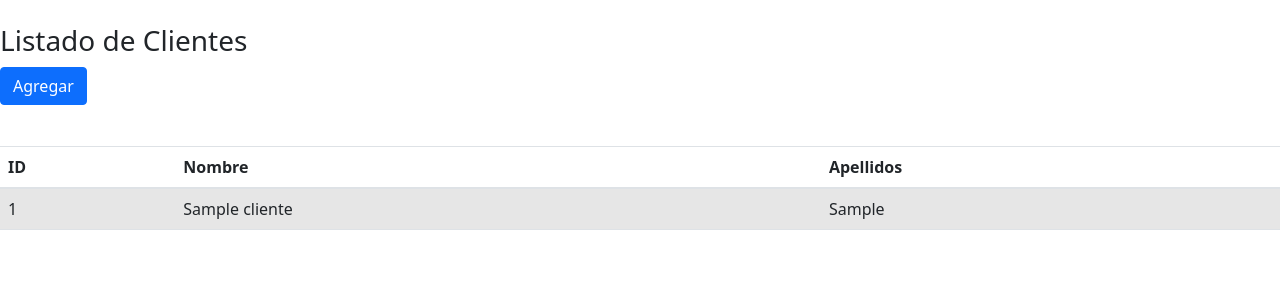
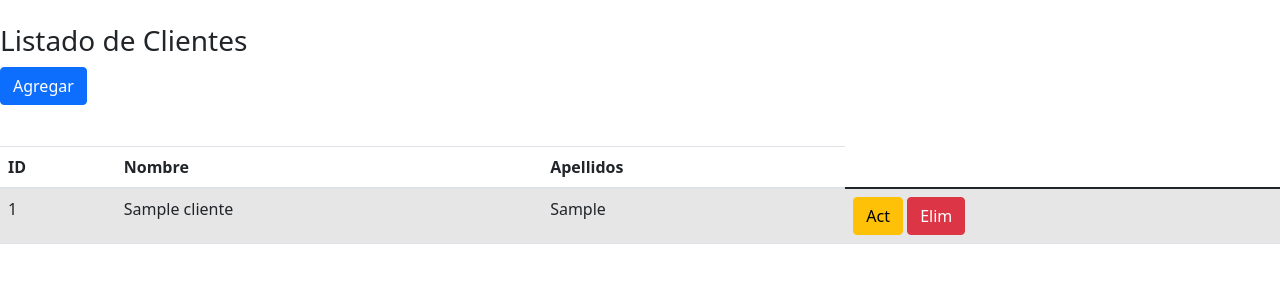
Before and after one commit to YilberthAndres/Actividad5BD, a Django app: page /clientes/ in a window 1280 px wide. Shown: the part 56-356 px from the top of the page. Run offline with Django 3.2, Linux system fonts and the light colour scheme; tables that the repository leaves empty hold one stand-in row (values such as "Sample post"); some libraries are stand-ins or nearby versions.

Commit message:
yilberth

```diff
--- a/osito/templates/clientes/listar.html
+++ b/osito/templates/clientes/listar.html
@@ -24,6 +24,14 @@
             <td>{{cliente.id}}</td>
             <td>{{cliente.nombre}}</td>
             <td>{{cliente.apellidos}}</td>
+            <td>
+              <a class="btn btn-warning btn-xs" href="#">
+                Act
+              </a>
+              <a class="btn btn-danger btn-xs" href="#">
+                Elim
+              </a>
+            </td>
           </tr>
           {% endfor %}
           {% else %}
```
